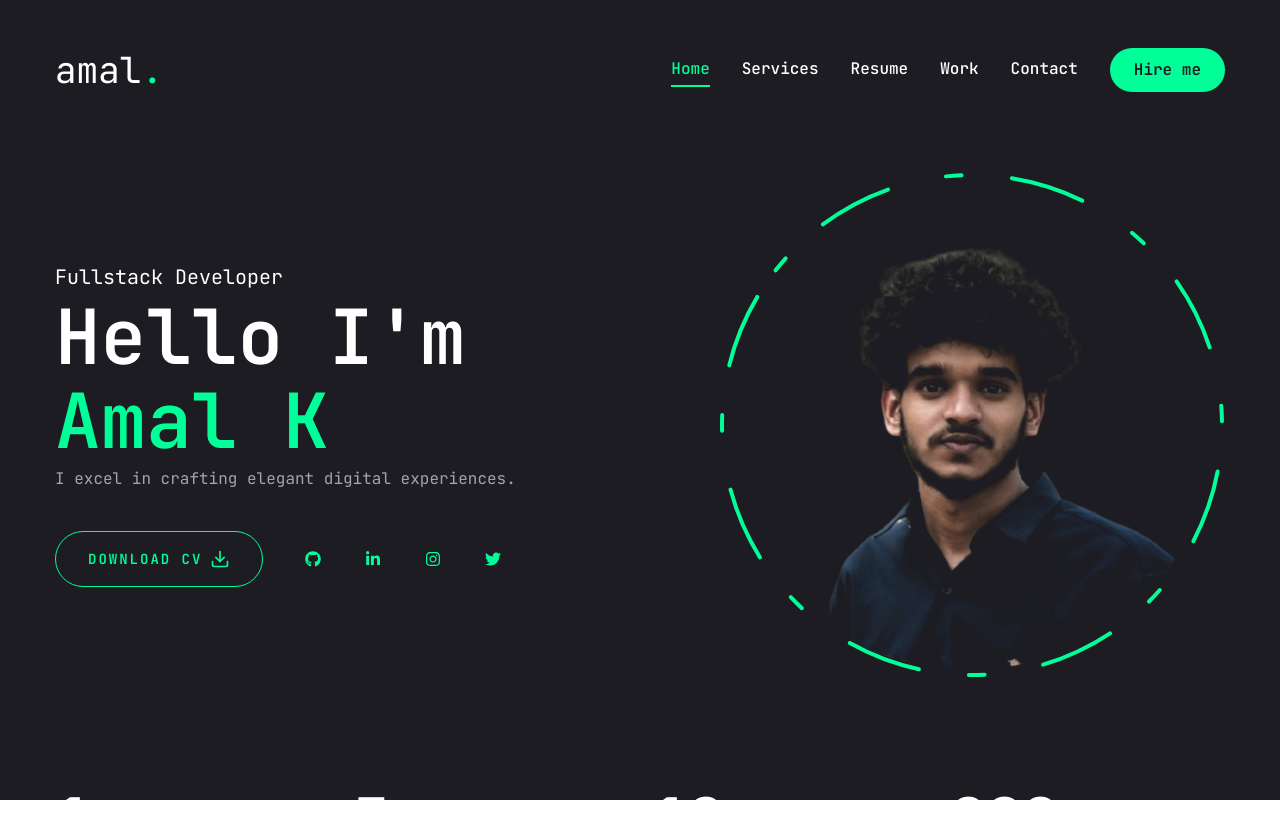
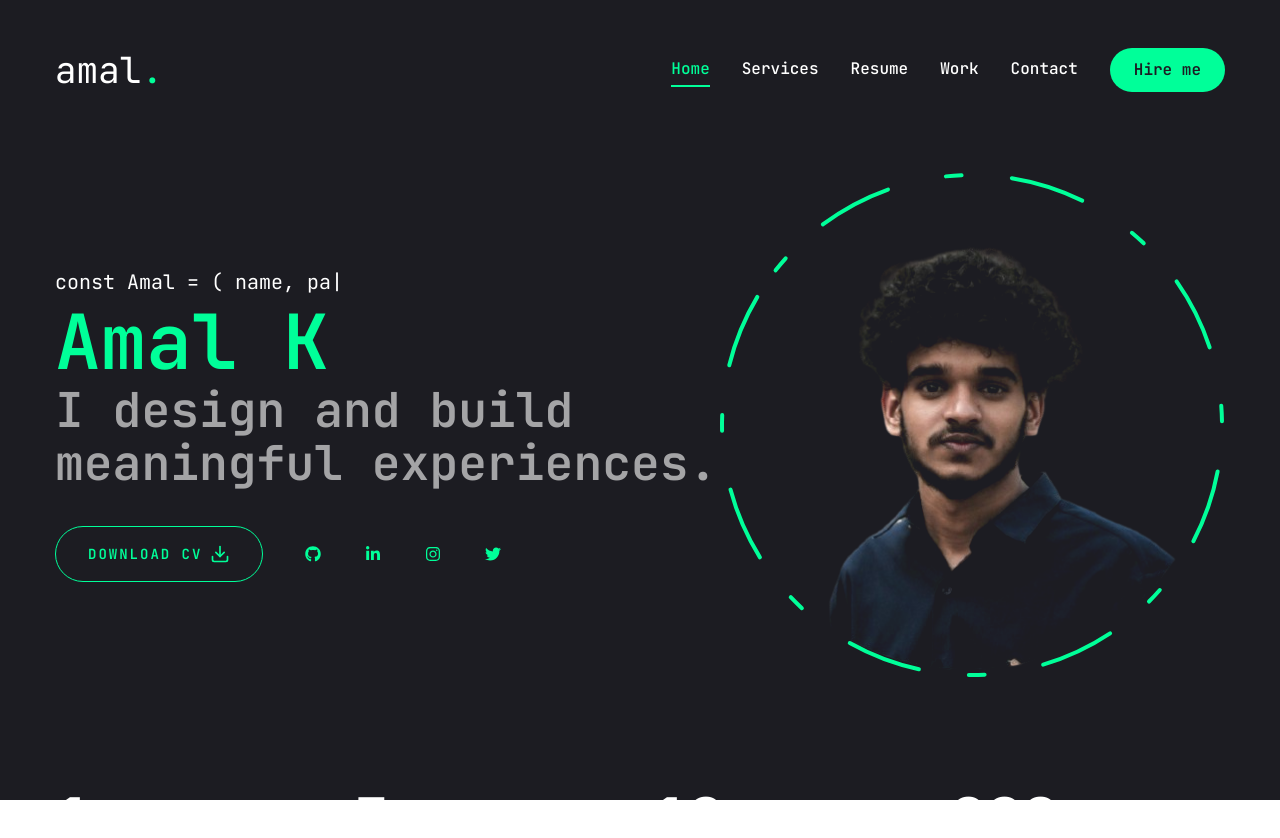
Before and after one commit to amalkanhangad/amal-folio, a Next.js app: page / in a window 1280 px wide. Shown: the top 838 px of the page. Built offline with nearby package versions, Linux system fonts and the light colour scheme.

Commit message:
type animation

```diff
--- a/app/page.jsx
+++ b/app/page.jsx
@@ -1,10 +1,32 @@
-
+"use client";
 import Photo from '@/components/Photo';
 import Social from '@/components/Social';
 import Stats from '@/components/Stats';
 import { Button } from '@/components/ui/button';
 import {FiDownload} from "react-icons/fi";
+import {TypeAnimation} from "react-type-animation";
 // components
+
+
+// Content configuration for the Type Animation
+const content = {
+  intro: {
+    startDelay: 500,
+    sequence: [
+      "Hello, my name is ", 2000,
+      "const Amal = ( name, passion ) =>", 2000
+    ],
+    deleteDelay: 1000,
+    end: [""],
+    restartDelay: 2000,
+    speed: 50,
+    deletionSpeed: 50,
+    wrapper: "span",
+  },
+  preHeader: "text-xl"
+};
+
+
 const Home = () => {
   return (
     <section className="h-full">
@@ -12,14 +34,27 @@ const Home = () => {
         <div className="flex flex-col xl:flex-row items-center justify-between xl:pt-8 xl:pb-24">
           {/* text */}
           <div className="text-center xl:text-left order-2 xl:order-none">
-            <span className="text-xl">Fullstack Developer</span>
+          <TypeAnimation
+              className={content.preHeader}
+              sequence={[
+                content.intro.startDelay,
+                ...content.intro.sequence,
+                content.intro.deleteDelay,
+                ...content.intro.end,
+                content.intro.restartDelay,
+              ]}
+              speed={content.intro.speed}
+              deletionSpeed={content.intro.deletionSpeed}
+              wrapper={content.intro.wrapper}
+              repeat={Infinity}
+            />
             <h1 className="h1">
-              Hello I'm <br />
+              {/* Hello I'm <br /> */}
               <span className="text-accent">Amal K</span>
             </h1>
-            <p className="max-w-[500px] mb-9 text-white/60">
-              I excel in crafting elegant digital experiences.
-            </p>
+            <h2 className="h2 max-w-[800px] mb-9 text-white/60">
+            I design and build meaningful experiences.
+            </h2>
             {/* button and socials */}
             <div className="flex flex-col xl:flex-row items-center gap-8">
               <Button
@@ -31,7 +66,7 @@ const Home = () => {
                 <FiDownload className="text-xl " />
               </Button>
               <div className="mb-8 xl:mb-0">
-                <Social containerStyles="flex gap-6" iconStyles="w-9 h-9 border-accent rounded-full flex justify-center items-center text-accent text-base hover:bg-accent hover:text-primary hover:text-primary hover:transition-all duration-500"/>
+              <Social containerStyles="flex gap-6" iconStyles="w-9 h-9 border-accent rounded-full flex justify-center items-center text-accent text-base hover:bg-accent hover:text-primary hover:text-primary hover:transition-all duration-500"/>
               </div>
             </div>
           </div>
--- a/package.json
+++ b/package.json
@@ -24,6 +24,7 @@
     "react-countup": "^6.5.3",
     "react-dom": "^18",
     "react-icons": "^5.2.1",
+    "react-type-animation": "^3.2.0",
     "swiper": "^11.1.5",
     "tailwind-merge": "^2.3.0",
     "tailwindcss-animate": "^1.0.7"
```
Also changed, not shown: 1 other file (tests, documents, lock files or other folders).
